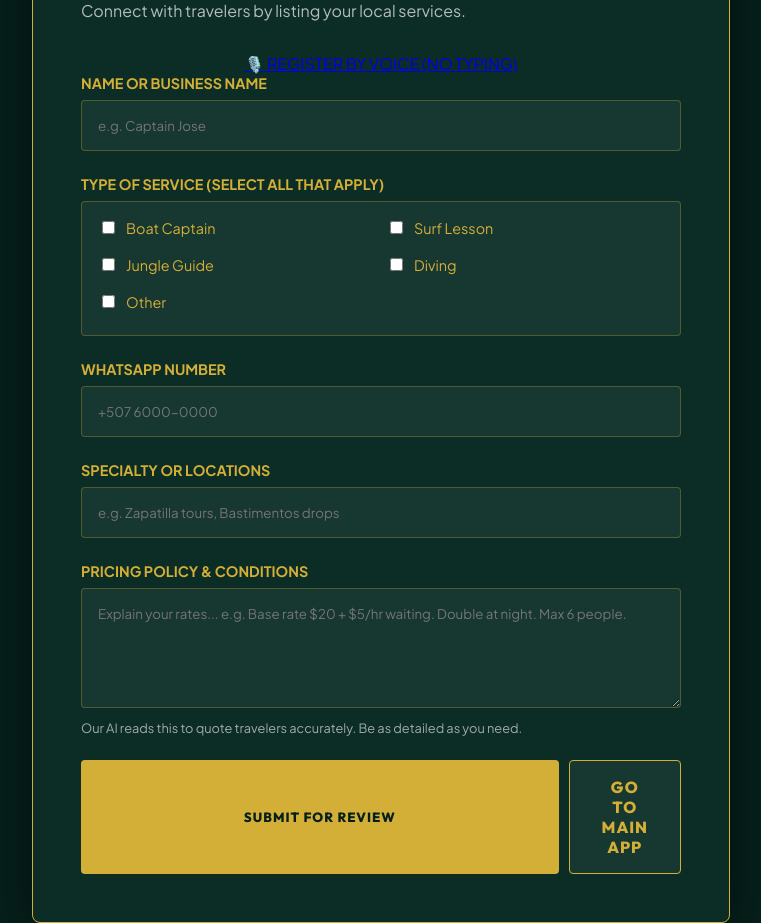
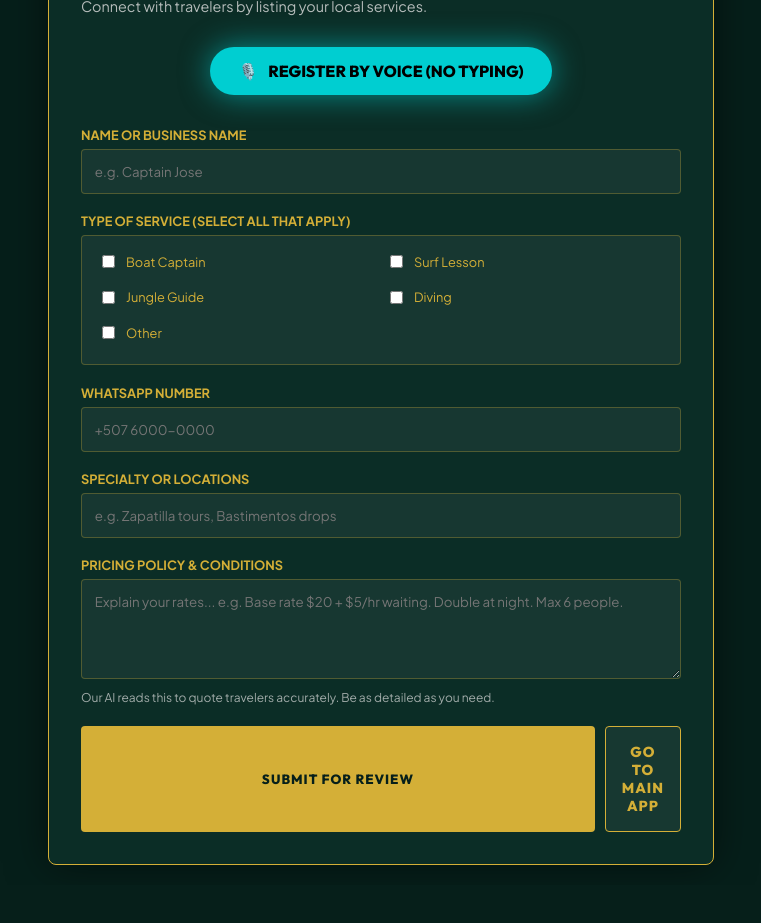
Before and after one commit to tanDivina/islandhopper-agent, a plain HTML site: page frontend/intake.html in a window 1280 px wide. Shown: the part 126-1049 px from the top of the page, without its empty margins (259-1020 px from the left). After the commit the page ends 1011 px from the top, so only its background shows below. Drawn offline with Linux system fonts and the light colour scheme.

Commit message:
Unify intake pages; enhance voice submission

```diff
--- a/frontend/intake.html
+++ b/frontend/intake.html
@@ -22,11 +22,12 @@
             align-items: center;
             min-height: 100vh;
             margin: 0;
+            padding: 20px;
         }
         .intake-container {
             background: var(--emerald-light);
             border: 1px solid var(--brushed-gold);
-            padding: 3rem;
+            padding: 2rem;
             border-radius: 8px;
             width: 100%;
             max-width: 600px;
@@ -38,21 +39,22 @@
             text-transform: uppercase;
             letter-spacing: 2px;
             margin-bottom: 0.5rem;
+            font-size: 1.8rem;
         }
-        p.subtitle { margin-bottom: 2rem; opacity: 0.8; }
+        p.subtitle { margin-bottom: 2rem; opacity: 0.8; font-size: 0.9rem; }
 
-        .form-group { margin-bottom: 1.5rem; }
+        .form-group { margin-bottom: 1.2rem; }
         label {
             display: block;
-            margin-bottom: 0.5rem;
+            margin-bottom: 0.4rem;
             color: var(--brushed-gold);
             font-weight: 700;
-            font-size: 0.9rem;
+            font-size: 0.8rem;
             text-transform: uppercase;
         }
         input, select, textarea {
             width: 100%;
-            padding: 1rem;
+            padding: 0.8rem;
             background: rgba(255,255,255,0.05);
             border: 1px solid rgba(212, 175, 55, 0.3);
             color: var(--white);
@@ -64,12 +66,13 @@
             outline: none;
             border-color: var(--brushed-gold);
         }
-        textarea { resize: vertical; min-height: 120px; }
+        textarea { resize: vertical; min-height: 100px; }
         .help-text {
             display: block;
-            font-size: 0.8rem;
+            font-size: 0.75rem;
             opacity: 0.7;
-            margin-top: 0.5rem;
+            margin-top: 0.4rem;
+            line-height: 1.4;
         }
         button {
             background: var(--brushed-gold);
@@ -86,6 +89,35 @@
             transition: all 0.3s;
         }
         button:hover { background: var(--white); }
+        .btn-group { display: flex; gap: 10px; margin-top: 1rem; }
+        .secondary-btn {
+            background: rgba(255,255,255,0.05);
+            color: var(--brushed-gold);
+            border: 1px solid var(--brushed-gold);
+            padding: 1rem;
+            font-family: 'Outfit';
+            font-weight: 800;
+            text-transform: uppercase;
+            letter-spacing: 1px;
+            cursor: pointer;
+            border-radius: 4px;
+            text-decoration: none;
+            text-align: center;
+            flex: 1;
+            display: flex;
+            align-items: center;
+            justify-content: center;
+            font-size: 0.9rem;
+        }
+        .voice-reg-btn {
+            display: inline-flex; align-items: center; justify-content: center; gap: 10px;
+            background: #00CED1; color: #000000;
+            padding: 14px 28px; border-radius: 40px; text-decoration: none;
+            font-family: 'Outfit'; font-weight: 900;
+            box-shadow: 0 0 30px rgba(0, 206, 209, 0.6);
+            margin-bottom: 2rem; transition: all 0.3s ease; border: none; cursor: pointer;
+        }
+        .voice-reg-btn:hover { transform: scale(1.05); background: var(--white); box-shadow: 0 0 40px rgba(0, 206, 209, 0.6); }
         #successMsg { display: none; color: #4CAF50; margin-top: 1rem; text-align: center; font-weight: bold; }
     </style>
 </head>
@@ -139,9 +171,9 @@
                 <textarea id="pricing" required placeholder="Explain your rates... e.g. Base rate $20 + $5/hr waiting. Double at night. Max 6 people."></textarea>
                 <span class="help-text">Our AI reads this to quote travelers accurately. Be as detailed as you need.</span>
             </div>
-            <div style="display: flex; gap: 10px; margin-top: 1rem;">
+            <div class="btn-group">
                 <button type="submit">Submit for Review</button>
-                <a href="index.html" style="background: rgba(255,255,255,0.05); color: var(--brushed-gold); border: 1px solid var(--brushed-gold); padding: 1rem 2rem; font-family: 'Outfit'; font-weight: 800; text-transform: uppercase; letter-spacing: 1px; cursor: pointer; border-radius: 4px; text-decoration: none; text-align: center; flex: 1; display: flex; align-items: center; justify-content: center;">Go to Main App</a>
+                <a href="index.html" class="secondary-btn">Go to Main App</a>
             </div>
             <div id="successMsg">Application submitted successfully! We will review it shortly.</div>
         </form>
```
Also changed, not shown: frontend/intake-es-form.html (+9 -0 lines), frontend/intake-es.html (+7 -4 lines), frontend/voice-intake.html (+16 -2 lines).
